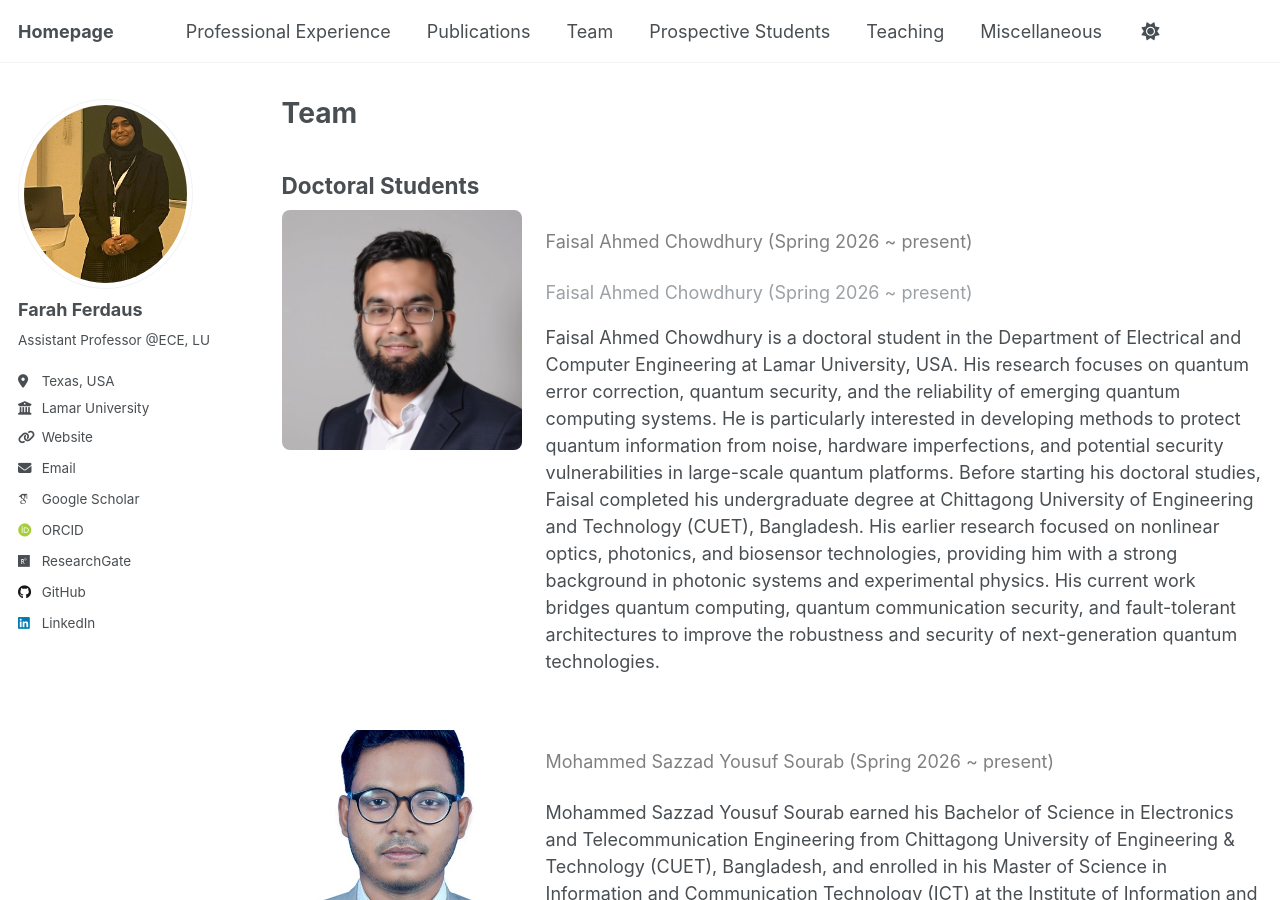
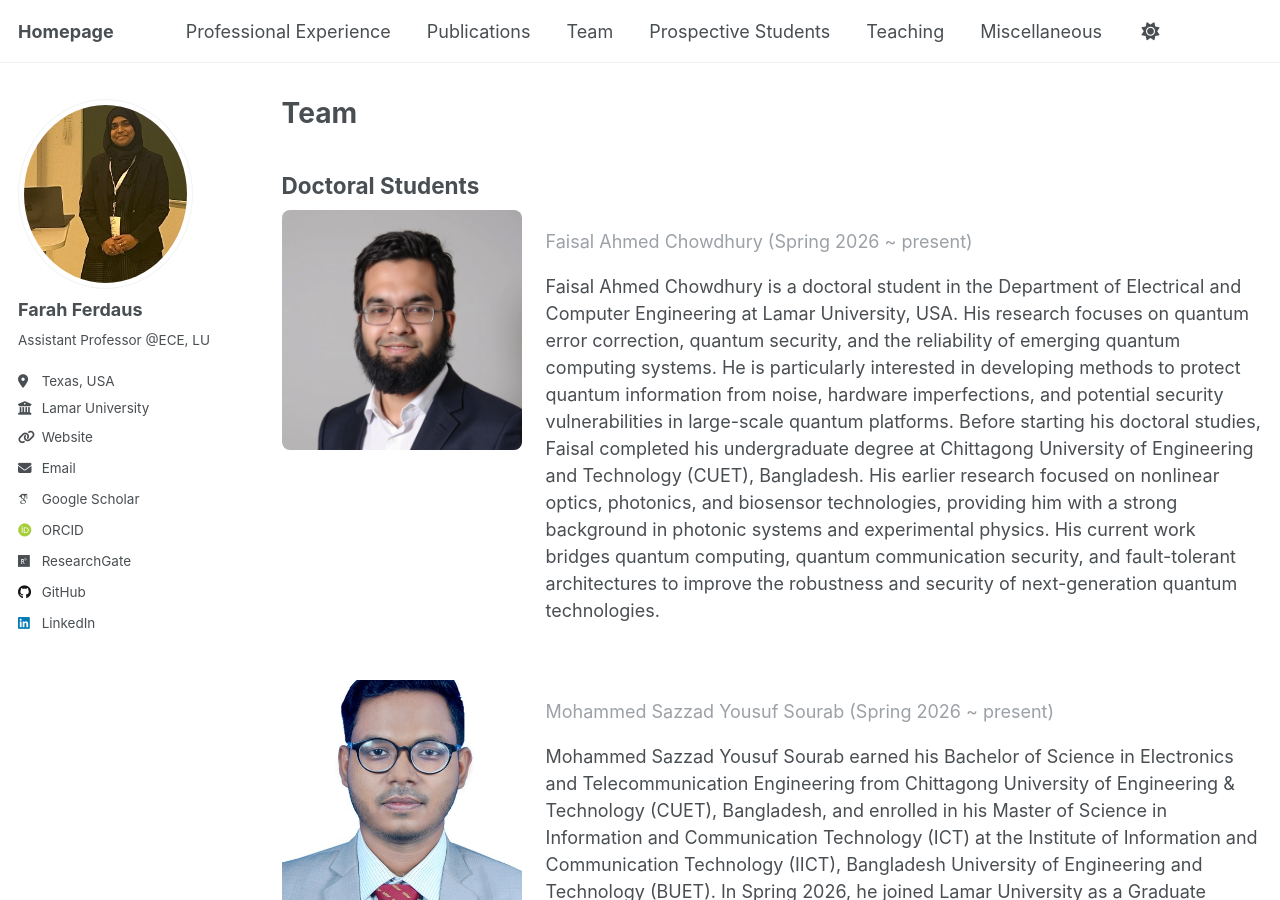
Before and after one commit to fferdaus/fferdaus.github.io, a Jekyll site: the page built from _pages/team.md, in a window 1280 px wide and 900 px high. Built offline with Jekyll 4.4.1, drawn with Linux system fonts in a browser that asks for light colours; some web fonts are replaced.

Commit message:
Update team.md

```diff
--- a/_pages/team.md
+++ b/_pages/team.md
@@ -66,7 +66,7 @@ redirect_from:
        alt="Faisal Ahmed Chowdhury"/>
   <div>
     <!--<h4><a href="https://www.linkedin.com/in//">Faisal Ahmed Chowdhury </a></h4>-->
-    <p style="font-size: 18px; color: gray;">Faisal Ahmed Chowdhury (Spring 2026 ~ present)</p>
+    <!--<p style="font-size: 18px; color: gray;">Faisal Ahmed Chowdhury (Spring 2026 ~ present)</p> -->
     <p style="font-size: 18px; color: var(--global-text-color-light); margin-bottom: 8px;">Faisal Ahmed Chowdhury (Spring 2026 ~ present)</p>
     <p>Faisal Ahmed Chowdhury is a doctoral student in the Department of Electrical and Computer Engineering at Lamar University, USA. His research focuses on quantum error correction, quantum security, and the reliability of emerging quantum computing systems. He is particularly interested in developing methods to protect quantum information from noise, hardware imperfections, and potential security vulnerabilities in large-scale quantum platforms.
 Before starting his doctoral studies, Faisal completed his undergraduate degree at Chittagong University of Engineering and Technology (CUET), Bangladesh. His earlier research focused on nonlinear optics, photonics, and biosensor technologies, providing him with a strong background in photonic systems and experimental physics.
@@ -80,8 +80,7 @@ His current work bridges quantum computing, quantum communication security, and
        style="width: 240px; height: 240px; object-fit: cover; border-radius: 8px; flex-shrink: 0;"
        alt="Mohammed Sazzad Yousuf Sourab"/>
   <div>
-    <!--<h4><a href="https://www.linkedin.com/in//">Faisal Ahmed Chowdhury </a></h4>-->
-    <p style="font-size: 18px; color: gray;">Mohammed Sazzad Yousuf Sourab (Spring 2026 ~ present)</p>
+    <p style="font-size: 18px; color: var(--global-text-color-light); margin-bottom: 8px;">Mohammed Sazzad Yousuf Sourab (Spring 2026 ~ present)</p>
     <p>Mohammed Sazzad Yousuf Sourab earned his Bachelor of Science in Electronics and Telecommunication Engineering from Chittagong University of Engineering & Technology (CUET), Bangladesh, and enrolled in his Master of Science in Information and Communication Technology (ICT) at the Institute of Information and Communication Technology (IICT), Bangladesh University of Engineering and Technology (BUET). In Spring 2026, he joined Lamar University as a Graduate Research Assistant and became a member of the High-performance Energy-efficient Secure Computer Architecture (HESCA) Research Lab. His research interests include GPU-accelerated computing, energy-efficient high-performance computing systems, secure computer architecture, and AI-driven optimization techniques for next-generation computing platforms. He is currently on study leave from his position as a Lecturer in the Department of Information and Communication Engineering at Daffodil International University (DIU).
 </p>
   </div>
@@ -92,8 +91,7 @@ His current work bridges quantum computing, quantum communication security, and
        style="width: 240px; height: 240px; object-fit: cover; border-radius: 8px; flex-shrink: 0;"
        alt="Mohammed Eshphaq Hossain"/>
   <div>
-    <!--<h4><a href="https://www.linkedin.com/in//">Faisal Ahmed Chowdhury </a></h4>-->
-    <p style="font-size: 18px; color: gray;">Mohammed Eshphaq Hossain (Spring 2026 ~ present)</p>
+    <p style="font-size: 18px; color: var(--global-text-color-light); margin-bottom: 8px;">Mohammed Eshphaq Hossain (Spring 2026 ~ present)</p>
     <p>Mohammed Eshphaq Hossain earned his Bachelor of Science in Electrical and Electronic Engineering from the Islamic University of Technology (IUT), Bangladesh, and his Master of Science in Electrical Engineering from the University of South Florida (USF), USA. In Spring 2026, he joined Lamar University as a doctoral student in the Department of Electrical and Computer Engineering and became a member of the High-performance Energy-efficient Secure Computer Architecture (HESCA) Research Lab. His research interests include machine learning, computer vision, AI-driven solutions for applications such as agricultural
 pest and disease detection, Smart agriculture with computer vision, Adversarial Attack detection in Vision language Models etc..
 </p>
```
